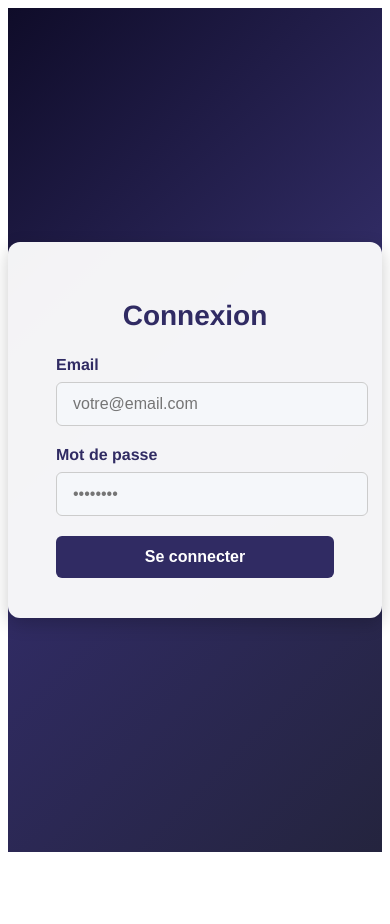
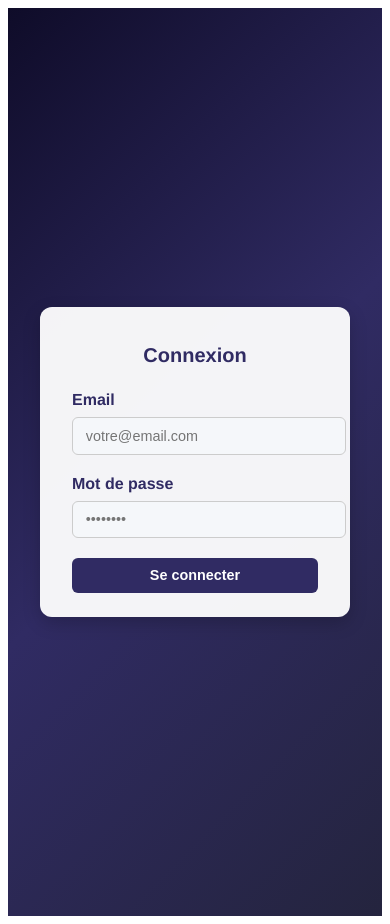
Before and after one commit to xentee/argolight, a Vue app in the folder argolight-frontend/: page /login in a window 390 px wide. Before the commit the page ends 860 px from the top, so only its background shows below. Built offline with nearby package versions, Linux system fonts and the light colour scheme.

Commit message:
Responsive for Login page and rockets list page

```diff
--- a/argolight-frontend/src/views/Login.vue
+++ b/argolight-frontend/src/views/Login.vue
@@ -65,6 +65,7 @@ async function onSubmit() {
   align-items: center;
   justify-content: center;
   background: linear-gradient(135deg, #0f0c29 0%, #302b63 50%, #24243e 100%);
+  padding: 2rem;
 }
 
 .login-card {
@@ -134,4 +135,39 @@ async function onSubmit() {
   color: #e74c3c;
   font-weight: 600;
 }
+
+@media (max-width: 768px) {
+  .login-card {
+    padding: 2rem;
+    max-width: 350px;
+  }
+  .login-card h1 {
+    font-size: 1.5rem;
+  }
+  .form-group input {
+    padding: 0.65rem 0.9rem;
+  }
+  .btn {
+    padding: 0.65rem;
+    font-size: 0.95rem;
+  }
+}
+
+@media (max-width: 480px) {
+  .login-card {
+    padding: 1.5rem 2rem;
+    max-width: 300px;
+  }
+  .login-card h1 {
+    font-size: 1.25rem;
+  }
+  .form-group input {
+    padding: 0.6rem 0.8rem;
+    font-size: 0.9rem;
+  }
+  .btn {
+    padding: 0.6rem;
+    font-size: 0.9rem;
+  }
+}
 </style>
--- a/argolight-frontend/src/views/RocketList.vue
+++ b/argolight-frontend/src/views/RocketList.vue
@@ -2,7 +2,14 @@
   <div class="rockets-page">
     <header class="header">
       <h1>Nos Fusées</h1>
+      <button class="burger" @click="toggleMenu">
+        ☰
+      </button>
       <div class="header-right">
+        <span class="user-info">{{ userEmail }}</span>
+        <button class="logout-btn" @click="logout">Déconnexion</button>
+      </div>
+      <div v-if="showMenu" class="mobile-menu">
         <span class="user-info">{{ userEmail }}</span>
         <button class="logout-btn" @click="logout">Déconnexion</button>
       </div>
@@ -35,6 +42,7 @@ import RocketModal from '../components/RocketModal.vue'
 const router = useRouter()
 const rockets = ref([])
 const loading = ref(false)
+const showMenu = ref(false)
 const error = ref('')
 const selected = ref(null)
 const userEmail = ref(localStorage.getItem('userEmail') || '');
@@ -44,6 +52,10 @@ function openModal(r) {
 }
 function closeModal() {
   selected.value = null
+}
+
+function toggleMenu() {
+  showMenu.value = !showMenu.value
 }
 
 function logout() {
@@ -89,7 +101,7 @@ onMounted(async () => {
   margin: 0;
   color: #fff;
   font-size: 2.5rem;
-  text-shadow: 0 0 8px rgba(0,0,0,0.4);
+  text-shadow: 0 0 8px rgba(0, 0, 0, 0.4);
 }
 
 .header-right {
@@ -102,29 +114,53 @@ onMounted(async () => {
   gap: 0.5rem;
 }
 
+.burger {
+  display: none;
+  position: absolute;
+  top: 50%;
+  right: 2rem;
+  transform: translateY(-50%);
+  background: transparent;
+  border: none;
+  font-size: 1.5rem;
+  color: #fff;
+  cursor: pointer;
+}
+
+.mobile-menu {
+  position: absolute;
+  top: 4rem;
+  right: 2rem;
+  background: rgba(255,255,255,0.95);
+  border-radius: 8px;
+  box-shadow: 0 4px 12px rgba(0,0,0,0.2);
+  display: flex;
+  flex-direction: column;
+  padding: 0.5rem;
+  z-index: 100;
+}
+
 .user-info {
   background: rgba(255,255,255,0.1);
-  padding: 0.5rem 1rem;
+  padding: 0.3rem 0.8rem;
   border-radius: 6px;
   font-weight: 500;
+  font-size: 0.9rem;
 }
 
 .logout-btn {
   background: #e74c3c;
   color: #fff;
   border: none;
-  padding: 0.5rem 1rem;
+  padding: 0.4rem 0.8rem;
   border-radius: 6px;
   cursor: pointer;
   font-weight: 600;
+  font-size: 0.9rem;
   transition: background 0.2s, transform 0.1s;
 }
-.logout-btn:hover {
-  background: #c0392b;
-}
-.logout-btn:active {
-  transform: scale(0.98);
-}
+.logout-btn:hover { background: #c0392b; }
+.logout-btn:active { transform: scale(0.98); }
 
 .loader-wrapper,
 .error-message {
@@ -152,25 +188,24 @@ onMounted(async () => {
 }
 
 .card {
-  background: rgba(255, 255, 255, 0.9);
+  background: rgba(255,255,255,0.9);
   border-radius: 12px;
   overflow: hidden;
-  box-shadow: 0 6px 18px rgba(0, 0, 0, 0.2);
+  box-shadow: 0 6px 18px rgba(0,0,0,0.2);
   display: flex;
   flex-direction: column;
   transition: transform 0.2s, box-shadow 0.2s;
+  height: 360px;
 }
-
 .card:hover {
   transform: translateY(-4px);
-  box-shadow: 0 12px 24px rgba(0, 0, 0, 0.3);
+  box-shadow: 0 12px 24px rgba(0,0,0,0.3);
 }
 
 .image-wrapper {
   aspect-ratio: 16/9;
   overflow: hidden;
 }
-
 .image-wrapper img {
   width: 100%;
   height: 100%;
@@ -182,13 +217,11 @@ onMounted(async () => {
   flex: 1;
   color: #333;
 }
-
 .name {
   margin: 0 0 0.5rem;
   font-size: 1.25rem;
   color: #1abc9c;
 }
-
 .meta {
   font-size: 0.875rem;
   color: #666;
@@ -196,14 +229,13 @@ onMounted(async () => {
   display: flex;
   justify-content: space-between;
 }
-
 .description {
   flex: 1;
   font-size: 0.95rem;
   color: #444;
   margin-bottom: 1rem;
+  overflow: hidden;
 }
-
 .status {
   text-align: center;
   padding: 0.5rem 0;
@@ -212,9 +244,42 @@ onMounted(async () => {
   background: #1abc9c;
   color: #fff;
 }
-
 .status.inactive {
   background: #bdc3c7;
   color: #555;
 }
+
+@media (max-width: 768px) {
+  .header { padding: 0 1rem; margin-bottom: 2rem; }
+  .header h1 { font-size: 2rem; }
+  .header-right { right: 1rem; }
+  .burger { right: 1rem; }
+  .grid {
+    grid-template-columns: repeat(auto-fill, minmax(200px, 1fr));
+    gap: 1rem;
+  }
+  .card { height: auto; }
+  .description {
+    display: -webkit-box;
+    -webkit-line-clamp: 4;
+    -webkit-box-orient: vertical;
+    overflow: hidden;
+  }
+}
+
+@media (max-width: 480px) {
+  .header-right { display: none; }
+  .burger { display: block; }
+  .header h1 { font-size: 1.5rem; }
+  .user-info, .logout-btn { padding: 0.3rem 0.6rem; font-size: 0.8rem; }
+  .mobile-menu {
+    top: 3.5rem;
+    right: 1rem;
+  }
+  .grid {
+    grid-template-columns: 1fr;
+    gap: 1rem;
+  }
+  .card { height: auto; }
+}
 </style>
```
